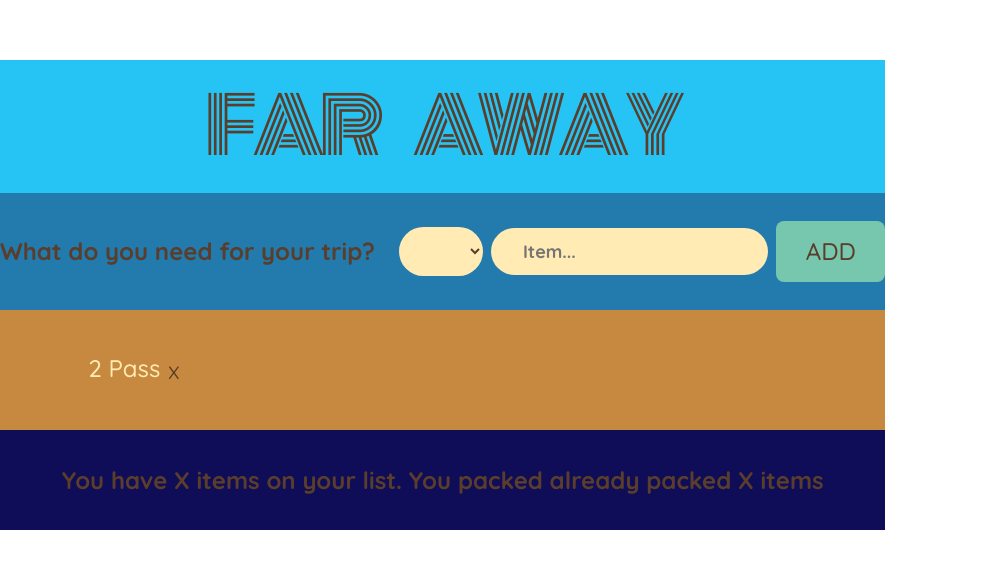
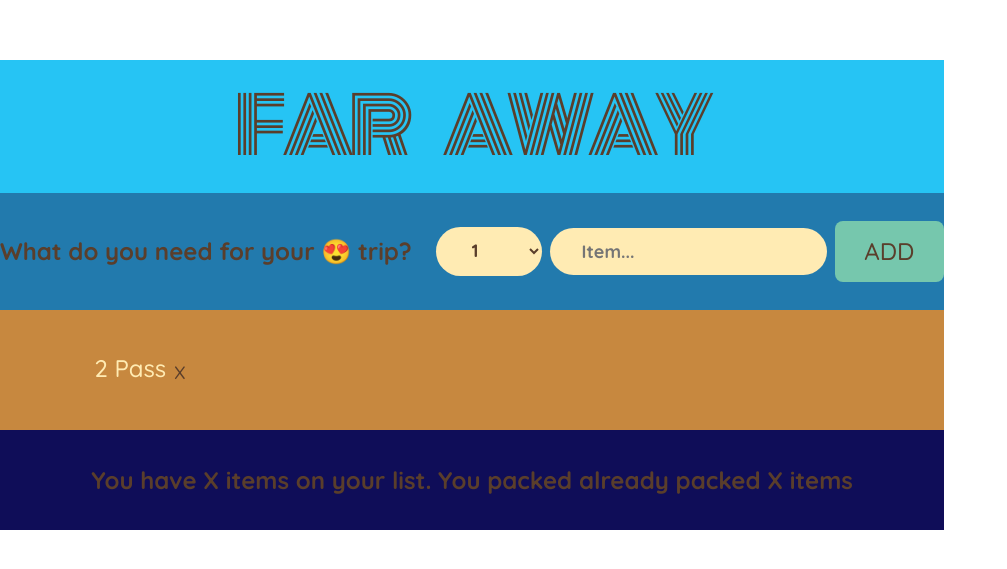
Before and after one commit to anaktas24/travel-list, a React (Vite) app in the folder travel-list/: page / in a window 1280 px wide. Shown: the part 105-674 px from the top of the page, without its empty margins (0-1007 px from the left). Built offline with nearby package versions, Linux system fonts and the light colour scheme.

Commit message:
handle items

```diff
--- a/travel-list/src/App.jsx
+++ b/travel-list/src/App.jsx
@@ -3,8 +3,7 @@ import {useState} from 'react'
 
 
 
-const initialItems = [
-  { id:1, description: "Pass", quantity:2, packed: false}]
+const initialItems = [{ id:1, description: "Pass", quantity:2, packed: false}]
 
 function App() {
 
@@ -21,32 +20,52 @@ function App() {
 function Logo(){
   return <h1> Far Away</h1>
 }
+
+
 function Form(){
-  const [description,setDescription] = useState("")
-  const [quantity,setQuantity] = useState(5)
+  const [description, setDescription] = useState("");
+  const [quantity, setQuantity] = useState(1);
+  const [items, setItems] = useState([])
 
-  function handleSubmit(event) {
-    event.preventDefault();
+  function handleAddItems(item){
+    setItems(items=>[...items, item])
   }
+
+  function handleSubmit(e) {
+    e.preventDefault();
+
+    if (!description) return;
+
+    const newItem = { description, quantity, packed: false, id: Date.now() };
+
+    handleAddItems(newItem);
+
+    setDescription("");
+    setQuantity(1);
+  }
+
   return (
     <form className="add-form" onSubmit={handleSubmit}>
-      <h3>What do you need for your trip?</h3>
+      <h3>What do you need for your 😍 trip?</h3>
       <select
         value={quantity}
-        onChange={(e)=> setQuantity(e.target.value)}>
-        {Array.from({leength:20}, (_,i) => i+1).map(num=>
+        onChange={(e) => setQuantity(Number(e.target.value))}
+      >
+        {Array.from({ length: 20 }, (_, i) => i + 1).map((num) => (
           <option value={num} key={num}>
             {num}
-          </option>)}
+          </option>
+        ))}
       </select>
       <input
         type="text"
         placeholder="Item..."
         value={description}
-        onChange={(e)=> setDescription(e.target.value)}/>
+        onChange={(e) => setDescription(e.target.value)}
+      />
       <button>Add</button>
     </form>
-  )
+  );
 }
 function List(){
   return (
@@ -74,6 +93,4 @@ function Stats(){
   return <footer className='stats'> You have X items on your list. You packed already packed X items</footer>
 }
 
-
-
 export default App
```
Lines whose indentation alone changed are shown as unchanged.
